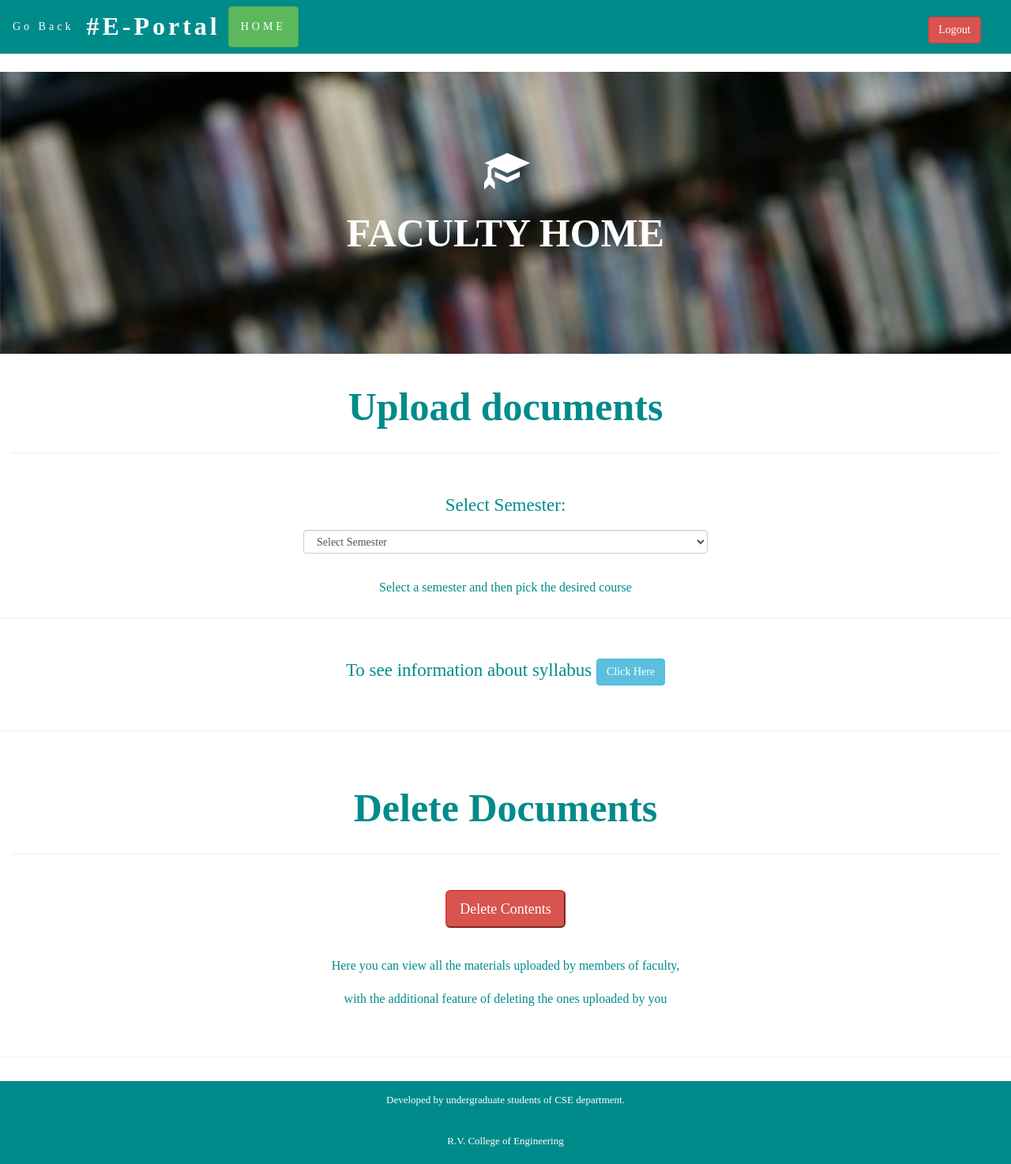
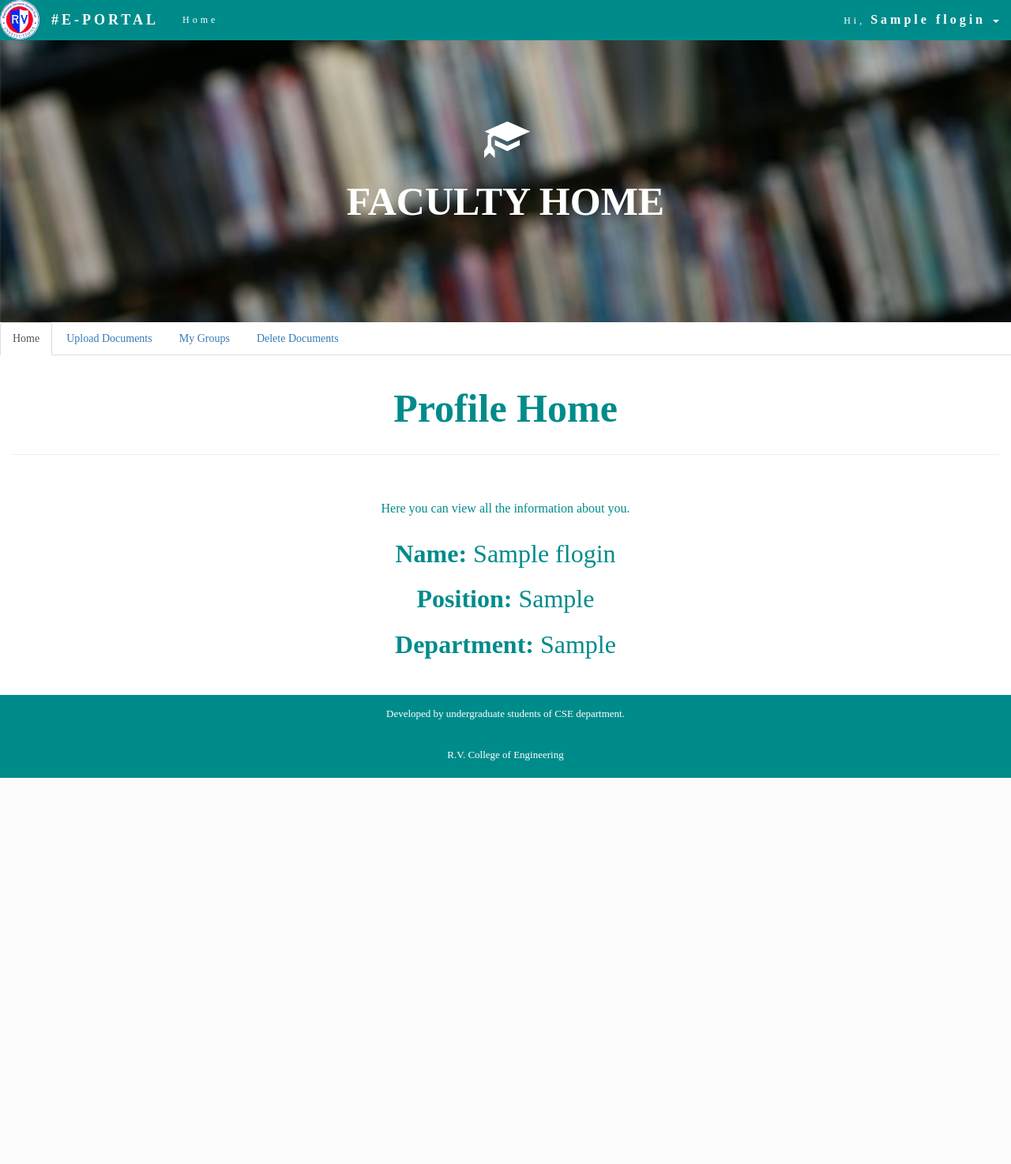
Before and after one commit to ITUTE/aranyaka-eportal, a PHP site: page /myfHomed.php in a window 1280 px wide. Shown: the whole page at 79% size. After the commit the page ends 985 px from the top, so only its background shows below. Run offline with PHP 8.4, Linux system fonts and the light colour scheme; the visitor is signed in with stand-in values (Sample User, id 1); tables that the repository leaves empty or names only in its code hold one stand-in row (values such as "Sample post"); some libraries are stand-ins or nearby versions.

Commit message:
Layouts changed

```diff
--- a/portal/index.php
+++ b/portal/index.php
@@ -83,7 +83,7 @@
    <div class="container-fluid bg-3 text-center slide">
         <h3 class="margin"><strong>Events and Circulars</strong></h3><hr><br>
         <div class="row slide">
-            <a href="CEvent.php"><button class="btn-lg btn-success slide" id="click" name="click" value="View">View</button></a><hr>
+            <a href="CEvent.php"><button class="btn-lg btn-success slide" id="click" name="click" value="View">View</button></a>
         </div>
     </div>
 
--- a/portal/myfHomed.php
+++ b/portal/myfHomed.php
@@ -105,6 +105,7 @@
 
     <body>
 		<div class="se-pre-con"></div>
+		<!--
         <div class="container-fluid">
 			<div class="row">
 				<div class='col-xs-12'>
@@ -114,17 +115,6 @@
 								<li><a class="btn navbar-btn" href="myfLogind.php">Go Back</a></li>
 								<li class="titlenav"><strong><font size=6px>#E-Portal</font></strong></li>
 								<li><a class="navbar-btn btn btn-success" href="index.php">HOME</a></li>
-                                <?php
-                                    $query = "SELECT permit FROM flogin WHERE id = " . $_SESSION['id'];
-                                    $result = mysqli_query($conn, $query);
-                                    $row = mysqli_fetch_row($result);
-                                    if($row[0]=="YES")
-                                    {
-                                        ?>
-                                        <li><a class="navbar-btn btn btn-info" href="#upload">EVENTS</a></li>
-                                        <?php
-                                    }
-                                ?>
 							</ul>
 							<ul class="nav navbar-nav navbar-right logout">
 								<li><form method="POST"><input class="btn navbar-btn btn-danger" type="submit" value="Logout " name="Logout"/></form></li>
@@ -134,13 +124,88 @@
 				</div>
 			</div>
 		</div>
+        -->
+        <nav class="navbar navbar-inverse">
+
+            <div class="navbar-header">
+              <button type="button" class="navbar-toggle" data-toggle="collapse" data-target="#myNavbar">
+                <span class="icon-bar"></span>
+                <span class="icon-bar"></span>
+                <span class="icon-bar"></span>
+              </button>
+              <a class="navbar-left" href="http://www.rvce.edu.in/" target = "_blank"><img src="pics/rv.JPG" class="img-circle" height=50 ondragstart="return false;" alt="logo"/></a>
+              <a href="index.php" class="navbar-brand"><strong>#E-PORTAL</strong></a>
+            </div>
+            <div class="collapse navbar-collapse" id="myNavbar">
+              <ul class="nav navbar-nav">
+                <li class=""><a href="index.php">Home</a></li>
+              </ul>
+              <ul class="nav navbar-nav navbar-right">
+                <li class="dropdown">
+                    <a class="dropdown-toggle" data-toggle="dropdown" href="#">
+                        <?php
+                                $query = "SELECT name from flogin WHERE id = " . $_SESSION['id'];
+                                $result = mysqli_query($conn, $query);
+                                list($name) = mysqli_fetch_array($result);
+                                echo "Hi, "; echo "<strong><font size = 3>"; echo $name; echo "</font></strong>";
+                        ?>
+
+                    <span class="caret"></span></a>
+                    <ul class="dropdown-menu">
+                      <li><a href="#home"><font color = "darkcyan">Profile</font></a></li>
+                        <li><a class = ""><form method="POST"><input type="submit" value="Logout " name="Logout"/></form></a></li>
+                    </ul>
+                </li>
+              </ul>
+            </div>
+          </div>
+        </nav>
 
         <div class="container-fluid bg-1 text-center"><br><br><br>
             <i class='glyphicon glyphicon-education slide'></i>
             <h2 class="margin slide"><strong>Faculty Home</strong></h2><br>
         </div>
 
-        <div class="container-fluid bg-3 text-center slide">
+
+		<ul class="nav nav-tabs">
+			  <li class="active"><a data-toggle="tab" href="#home">Home</a></li>
+			  <li><a data-toggle="tab" href="#upload">Upload Documents</a></li>
+			  <li><a data-toggle="tab" href="#groups">My Groups</a></li>
+			  <li><a data-toggle="tab" href="#delete">Delete Documents</a></li>
+			  <?php
+                $query = "SELECT permit FROM flogin WHERE id = " . $_SESSION['id'];
+                $result = mysqli_query($conn, $query);
+                $row = mysqli_fetch_row($result);
+                if($row[0]=="YES")
+                {
+                    ?>
+                         <li><a data-toggle="tab" href="#circular">Events and Circulars</a></li>
+                    <?php
+                }
+        ?>
+		</ul>
+
+		<div class="tab-content">
+			<div id="home" class="tab-pane fade in active">
+			    <div class="container-fluid bg-3 text-center">
+						<h3 class="margin slide"><strong>Profile Home</strong></h3><hr><br>
+							<div class="row slide">
+
+                    			<p><font size=3px>Here you can view all the information about you.</font></p>
+													<?php
+																	$query = "SELECT name, position, dept FROM flogin WHERE id = " . $_SESSION['id'];
+																	$result = mysqli_query($conn, $query);
+																	list($name, $pos, $dept) = mysqli_fetch_array($result);
+																 	echo "<font size = 6><strong> Name:</strong>"; echo " "; echo $name; echo "</font><br>";
+																	echo "<font size = 6><strong> Position:</strong>"; echo " "; echo $pos; echo "</font><br>";
+																	echo "<font size = 6><strong> Department:</strong>"; echo " "; echo $dept; echo "</font><br>";
+													?>
+                    <br>
+                  			</div>
+            	</div>
+			</div>
+			<div id="upload" class="tab-pane fade">
+			    	 <div class="container-fluid bg-3 text-center">
 						<h3 class="margin slide"><strong>Upload documents</strong></h3><hr><br>
 			            	<div class="row slide">
 								<form method="POST">
@@ -158,22 +223,33 @@
 								</form><br>
 								<p><font size=3px>Select a semester and then pick the desired course</font></p><hr>
 								<div id="sublist"></div><br>
-					<p>To see information about syllabus <a href="infotablef.php" class="btn btn-md btn-info">Click Here</a></p><br><hr>
+								<p>To see information about syllabus <a href="infotablef.php" class="btn btn-md btn-info">Click Here</a></p>
+										<br>
 			            	</div>
 		       		 </div>
+			</div>
+			<div id="groups" class="tab-pane fade">
+			    <div class="container-fluid bg-3 text-center">
+						<h3 class="margin slide"><strong>My Groups</strong></h3><hr><br>
+							<div class="row slide">
 
-        <div id="dload">
-            <div class="container-fluid bg-3 text-center slide">
-				<h3 class="margin"><strong>Delete Documents</strong></h3><hr><br>
+                    			<p><font size=3px>Here you can view all the groups you are associated with.</font></p>
+                    <br>
+                  			</div>
+            	</div>
+			</div>
+			<div id="delete" class="tab-pane fade">
+           		 	<div class="container-fluid bg-3 text-center">
+						<h3 class="margin slide"><strong>Delete Documents</strong></h3><hr><br>
 							<div class="row slide">
 								<a href="delete.php"><button class="btn-lg btn-danger slide" id="click" name="click" value="Delete">Delete Contents</button></a><br><br>
                     			<p><font size=3px>Here you can view all the materials uploaded by members of faculty,<br> with the additional feature of deleting the ones uploaded by you</font></p>
-                    <br><hr>
-
+                    <br>
                   			</div>
             		</div>
         	</div>
 
+			 <div id="circular" class="tab-pane fade">
 				    <?php
 						$query = "SELECT permit FROM flogin WHERE id = " . $_SESSION['id'];
 						$result = mysqli_query($conn, $query);
@@ -183,8 +259,8 @@
 							?>
 
 
-            <div class="container-fluid bg-3 text-center slide" id="upload">
-					<h3 class="margin"><strong>Upload Extra Curriculars</strong></h3><hr><br>
+				           <div class="container-fluid bg-3 text-center">
+							<h3 class="margin slide"><strong>Upload Extra Curriculars</strong></h3><hr><br>
 								<div class="container-fluid bg-3 text-center slide">
 
 								<div class="row slide">
@@ -195,7 +271,6 @@
 				                        <div class=col-xs-6>
 											<h2 class="xxx">Upload Events</h2>
 											<a href="CEventUpload.php?id=2"><button class="btn-lg btn-info slide" name="click" value="Delete">Upload Event</button></a>
-						</div>
 										</div>
 								</div><br><br>
 
@@ -215,6 +290,9 @@
 								<?php
 							}
 						?>
+				  			</div>
+				</div>
+		</div>
 
 		<footer class="container-fluid bg-4 text-center">
 			<p><font size = "2">Developed by undergraduate students of CSE department.</font></p>
@@ -243,7 +321,7 @@
 	if(isset($_POST['Logout']))
 	{
 		session_destroy();
-		header("Location: myfLogind.php");
+		header("Location: index.php");
 		exit;
 	}
 	//$res=mysqli_query($conn, "SELECT id, username FROM flogin WHERE username=".$_SESSION['faculty']);
--- a/portal/mysHomed.php
+++ b/portal/mysHomed.php
@@ -181,7 +181,7 @@
 	if(isset($_POST['Logout']))
 	{
 		session_destroy();
-		header("Location: mysLogind.php");
+		header("Location: index.php");
 		exit;
 	}
 
```
Lines whose indentation alone changed are shown as unchanged.
